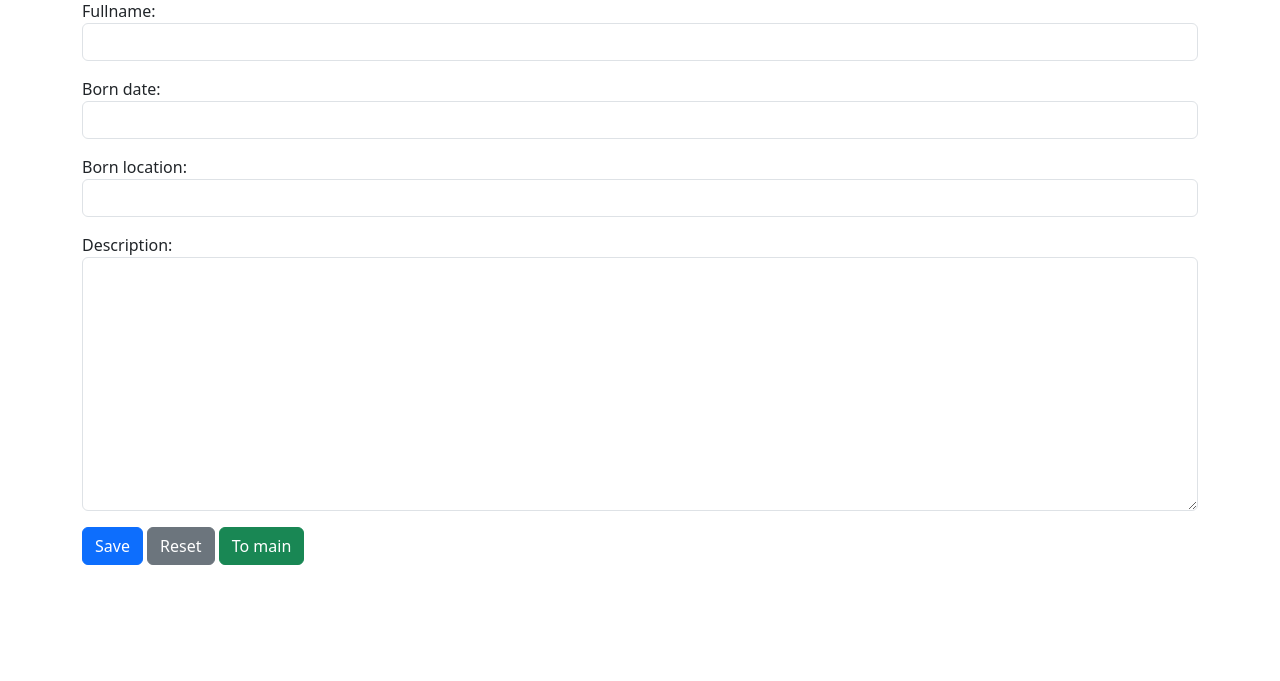
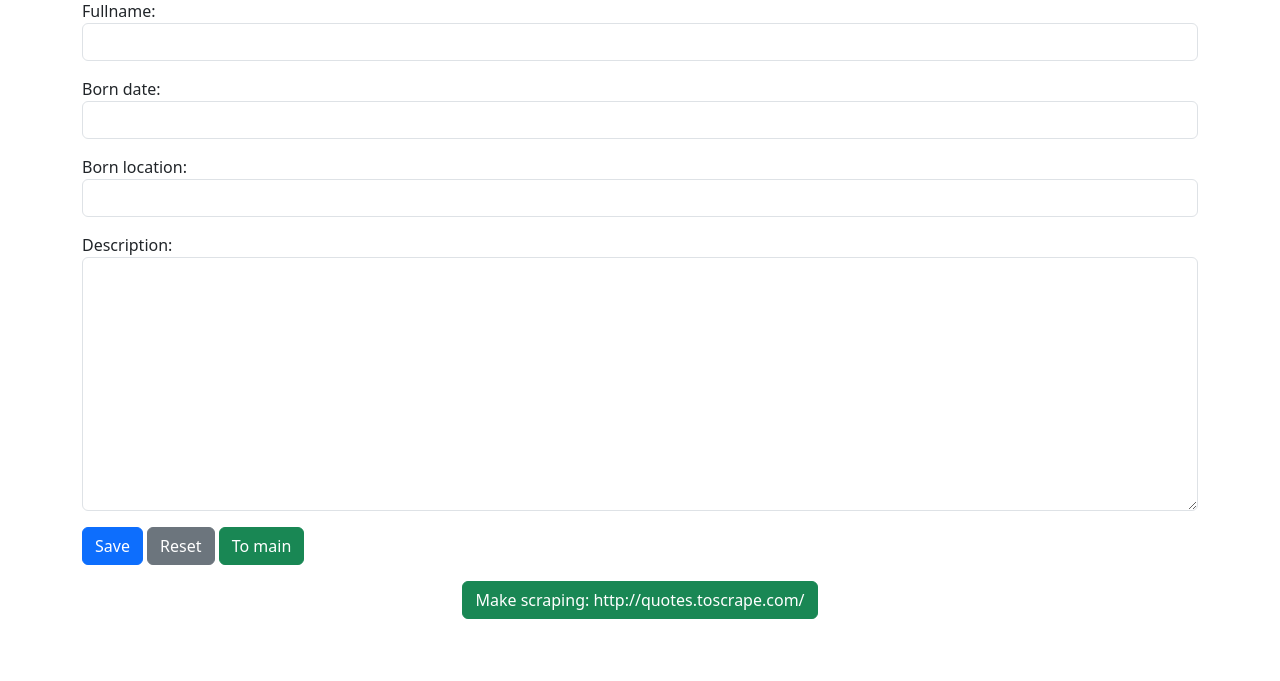
Before and after one commit to OleksandrPiatnytsia/Py12_HW_10, a Django app: page /quotes/add_author in a window 1280 px wide. Shown: the part 57-738 px from the top of the page. Run offline with Django 4.2, Linux system fonts and the light colour scheme; the visitor is signed in with stand-in values (Sample User, id 1); parts of the project's set-up code (start-up, migrations or seed data) failed here and were passed over.

Commit message:
tag search complete

```diff
--- a/hw10_app/quotes_app/templates/quotes_app/author.html
+++ b/hw10_app/quotes_app/templates/quotes_app/author.html
@@ -14,6 +14,9 @@
             <a href="{% url 'quotes_app:main' %}" class="btn btn-success">To main</a>
         </div>
     </form>
+     <div class="container mt-3 text-center">
+        <a href="{% url 'quotes_app:scrap_data' %}" class="btn btn-success">Make scraping: http://quotes.toscrape.com/</a>
+    </div>
 
 </div>
 
--- a/hw10_app/quotes_app/templates/quotes_app/quot.html
+++ b/hw10_app/quotes_app/templates/quotes_app/quot.html
@@ -14,6 +14,10 @@
             <a href="{% url 'quotes_app:main' %}" class="btn btn-success">To main</a>
         </div>
     </form>
+    <br>
+     <div class="container mt-3 text-center">
+        <a href="{% url 'quotes_app:scrap_data' %}" class="btn btn-success">Make scraping: http://quotes.toscrape.com/</a>
+    </div>
 
 </div>
 
--- a/hw10_app/quotes_app/urls.py
+++ b/hw10_app/quotes_app/urls.py
@@ -9,6 +9,7 @@ urlpatterns = [
     path("quotes/add_author", views.add_author, name="add_author"),
     path("quotes/add_quot", views.add_quot, name="add_quot"),
     path("quotes/author_page", views.author_page, name="author_page"),
-    path("quotes/tags_search", views.tags_search, name="tags_search")
+    path("quotes/tags_search", views.tags_search, name="tags_search"),
+    path("quotes/scrap_data", views.scrap_data, name="scrap_data"),
 
 ]
--- a/hw10_app/quotes_app/views.py
+++ b/hw10_app/quotes_app/views.py
@@ -6,11 +6,15 @@ from .forms import AuthorForm, QuotForm
 from .models import Quot, Author, Tag
 
 
+def scrap_data(request):
+    return HttpResponse("SSSSSSSSSSSCRAAAAAAAPPIIIIING")
+
+
 def index(request):
     quotes = Quot.objects.filter().all()
     return render(request,
                   "quotes_app/index.html",
-                  context={"title": "Quotes app main", "quotes": quotes, "empty_text": "____________________"})
+                  context={"title": "Quotes app main", "quotes": quotes, "quotes_view": False})
 
 
 def author_page(request):
@@ -28,10 +32,17 @@ def tags_search(request):
     tag = Tag.objects.filter(id=tag_id).first()
     quotes = Quot.objects.filter(tags=tag).all()
 
-    print(quotes)
+    return render(request,
+                  "quotes_app/index.html",
+                  context={"title": "Tag search",
+                           "quotes": quotes,
+                           "quotes_view": True,
+                           "tag": tag})
+
+    # print(quotes)
 
     # return render(request, "quotes_app/author_page.html", context={"title": "Author page", "author": author})
-    return HttpResponse(f"tag id {tag} find some qotes {quotes}")
+    # return HttpResponse(f"tag id {tag} find some qotes {quotes}")
 
 
 @login_required
@@ -87,7 +98,13 @@ def add_quot(request):
 
         quot_form = QuotForm()
 
-        return render(request, "quotes_app/quot.html", context={"title": "Quot add", "form": quot_form})
+        return render(
+            request,
+            "quotes_app/quot.html",
+            context={
+                "title": "Quot add",
+                "form": quot_form}
+        )
 
 # @login_required
 # def edit(request, img_id):
```
Also changed, not shown: hw10_app/quotes_app/templates/quotes_app/index.html (+41 -5 lines).
